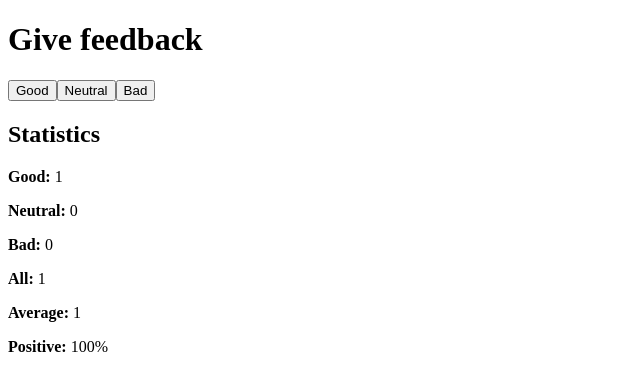
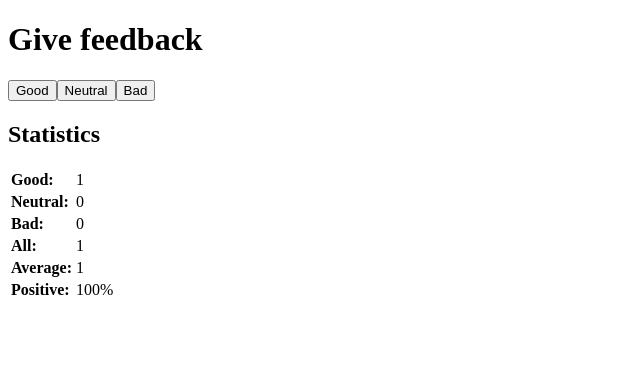
Before and after one commit to soyluking/fullstackopen2021, a React (Create React App) app in the folder part1/unicafe/: page / in a window 1280 px wide. Both pictures are taken after a click on the button "Good". Shown: the top 390 px of the page, without its empty margins (0-640 px from the left). Built offline with nearby package versions, Linux system fonts and the light colour scheme; the HTML template or start-up script is replaced by a standard one.

Commit message:
feat: 1.11*: unicafe step6

```diff
--- a/part1/unicafe/src/App.js
+++ b/part1/unicafe/src/App.js
@@ -5,9 +5,12 @@ const Button = ({ handleClick, label }) => (
 );
 
 const Statistic = ({ label, value }) => (
-  <p>
-    <strong>{label}:</strong> {value}
-  </p>
+  <tr>
+    <td>
+      <strong>{label}:</strong>
+    </td>
+    <td>{value}</td>
+  </tr>
 );
 
 const Statistics = ({ statistics }) => {
@@ -15,12 +18,16 @@ const Statistics = ({ statistics }) => {
   return (
     <div>
       <h2>Statistics</h2>
+      <table>
+        <tbody>
           <Statistic label='Good' value={statistics.good} />
           <Statistic label='Neutral' value={statistics.neutral} />
           <Statistic label='Bad' value={statistics.bad} />
           <Statistic label='All' value={statistics.all} />
           <Statistic label='Average' value={statistics.average} />
           <Statistic label='Positive' value={`${statistics.positive}%`} />
+        </tbody>
+      </table>
     </div>
   );
 };
```
Lines whose indentation alone changed are shown as unchanged.
